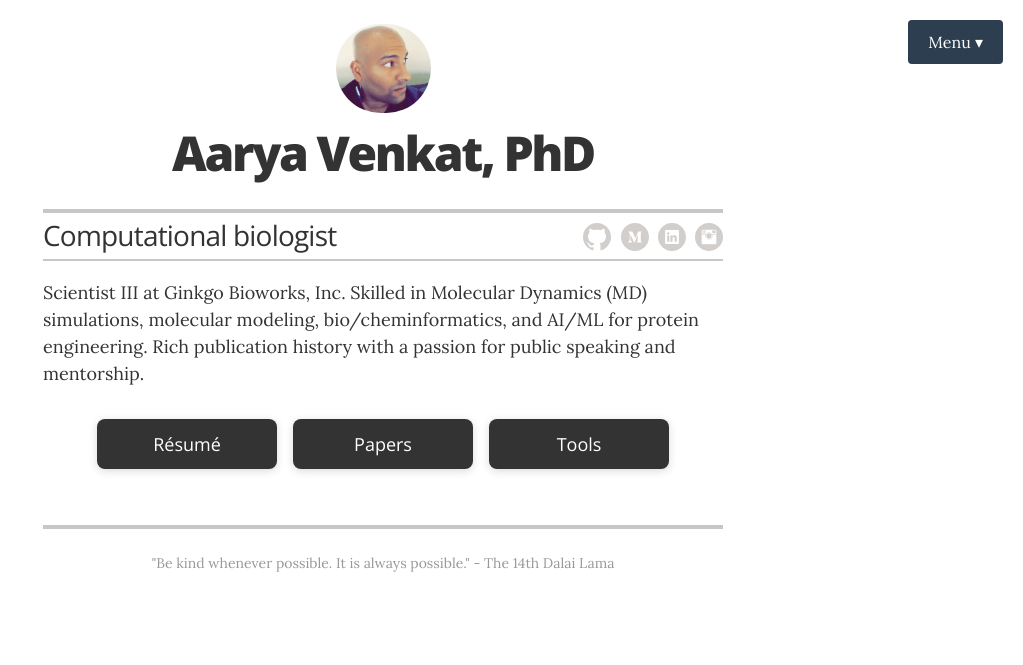
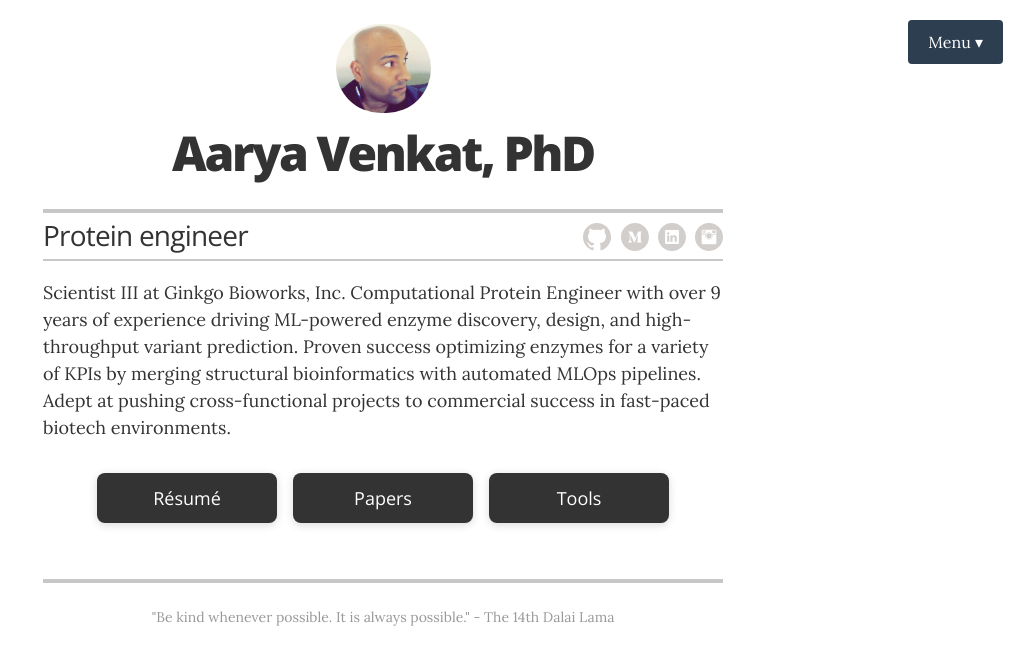
Before and after one commit to arikat/arikat.github.io, a Jekyll site: the page built from index.html, in a window 1280 px wide. Shown: the top 665 px of the page, without its empty margins (257-1280 px from the left). Built offline with Jekyll 4.4.1, drawn with Linux system fonts in a browser that asks for light colours.

Commit message:
Update _config.yml
bio update

```diff
--- a/_config.yml
+++ b/_config.yml
@@ -11,7 +11,7 @@ sass:
 # Resume settings
 resume_avatar:                  "true"
 resume_name:                    "Aarya Venkat, PhD"
-resume_title:                   "Computational biologist"
+resume_title:                   "Protein engineer"
 
 # used for the contact button in _layouts/resume.html
 resume_contact_email:           "https://docs.google.com/viewer?url=https://github.com/arikat/Arikat-Additional-Files/raw/master/Aarya_CV.pdf"
@@ -23,7 +23,7 @@ resume_contact_telephone:       "678-404-1666"
 resume_header_contact_info:     "678-404-1666 • aaryakat@outlook.com"
 display_header_contact_info:    "false"
 
-resume_header_intro: "<p>Scientist III at Ginkgo Bioworks, Inc. Skilled in Molecular Dynamics (MD) simulations, molecular modeling, bio/cheminformatics, and AI/ML for protein engineering. Rich publication history with a passion for public speaking and mentorship.</p>"
+resume_header_intro: "<p>Scientist III at Ginkgo Bioworks, Inc. Computational Protein Engineer with over 9 years of experience driving ML-powered enzyme discovery, design, and high-throughput variant prediction. Proven success optimizing enzymes for a variety of KPIs by merging structural bioinformatics with automated MLOps pipelines. Adept at pushing cross-functional projects to commercial success in fast-paced biotech environments.</p>"
 
 resume_looking_for_work:        "yes"
 
```
